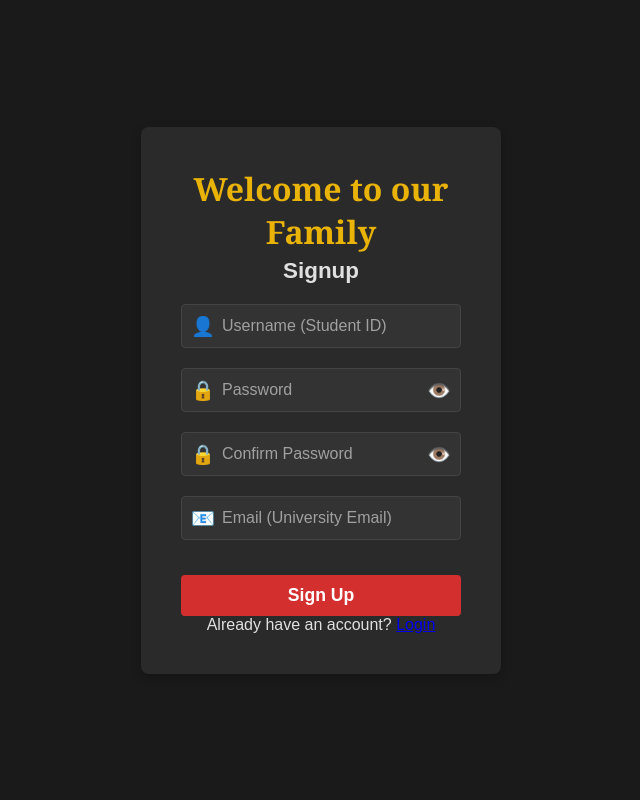
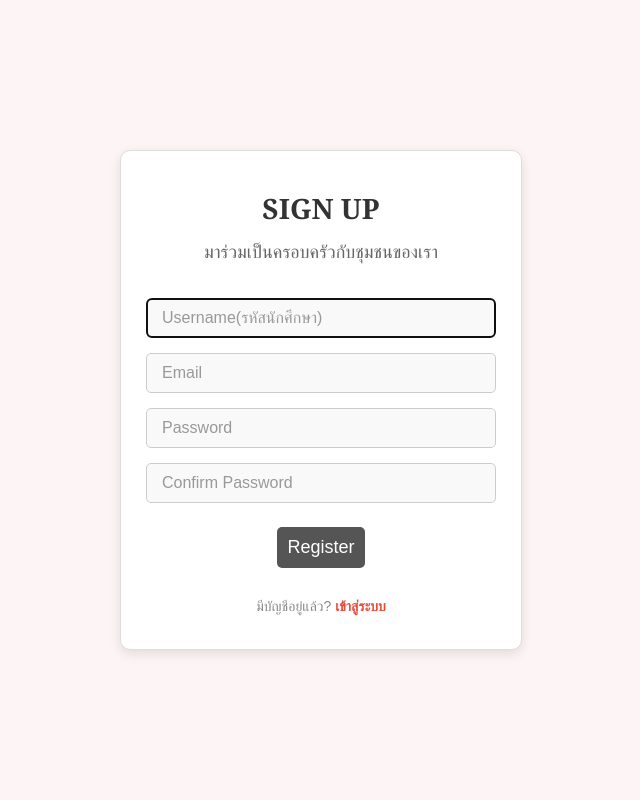
Before and after one commit to 6610685239/cn331-project, a Django app: page /accounts/register/ in a window 1280 px wide. Shown: the whole page, without its empty margins (319-959 px from the left). Run offline with Django 5.2, Linux system fonts and the light colour scheme.

Commit message:
HTML CSS

```diff
--- a/WebAppProject/accounts/static/css/style.css
+++ /dev/null
@@ -1,154 +0,0 @@
-/* ตั้งค่าเบื้องต้น */
-* {
-    box-sizing: border-box;
-    margin: 0;
-    padding: 0;
-}
-
-body {
-    font-family: Arial, sans-serif;
-    background-color: #1a1a1a; /* พื้นหลังสีเข้ม */
-    color: #e0e0e0; /* สีข้อความให้ดูสบายตา */
-    display: flex;
-    justify-content: center;
-    align-items: center;
-    min-height: 100vh;
-}
-
-/* คอนเทนเนอร์หลัก */
-.container {
-    background-color: #2a2a2a; /* พื้นหลังสีเข้มของกรอบ */
-    padding: 40px;
-    border-radius: 8px;
-    box-shadow: 0 4px 12px rgba(0, 0, 0, 0.2);
-    width: 100%;
-    max-width: 360px;
-    text-align: center;
-}
-
-/* สไตล์สำหรับ header */
-header h1 {
-    font-family: 'Georgia', serif;
-    font-size: 2rem;
-    color: #eab308; /* สีเหลืองธรรมศาสตร์ */
-    margin-bottom: 5px;
-}
-
-header h2 {
-    font-size: 1.4rem;
-    color: #e0e0e0;
-    margin-bottom: 20px;
-}
-
-/* ฟอร์มสไตล์ */
-.form-section form {
-    display: flex;
-    flex-direction: column;
-    gap: 15px;
-}
-
-/* สไตล์ input fields */
-.input-group {
-    position: relative;
-    margin-bottom: 20px;
-}
-
-.input-group input[type="text"],
-.input-group input[type="password"],
-.input-group input[type="email"] {
-    width: 100%;
-    padding: 12px 40px 12px 40px;
-    border: 1px solid #444444; /* ขอบสีเทาเข้ม */
-    border-radius: 4px;
-    font-size: 1rem;
-    color: #e0e0e0;
-    background-color: #333333;
-    outline: none;
-}
-
-input[type="text"]::placeholder,
-input[type="password"]::placeholder,
-input[type="email"]::placeholder {
-    color: #a0a0a0;
-}
-
-/* ไอคอนสำหรับ input fields */
-.input-group .icon {
-    position: absolute;
-    left: 10px;
-    top: 50%;
-    transform: translateY(-50%);
-    font-size: 1.2rem;
-    color: #eab308; /* สีเหลืองธรรมศาสตร์ */
-}
-
-/* สไตล์ปุ่ม login และ register */
-button[type="submit"] {
-    width: 100%;
-    padding: 10px;
-    border: none;
-    border-radius: 4px;
-    background-color: #d32f2f; /* สีแดงธรรมศาสตร์ */
-    color: white;
-    font-size: 1.1rem;
-    font-weight: bold;
-    cursor: pointer;
-    transition: background-color 0.3s ease;
-    margin-top: 15px;
-}
-
-button[type="submit"]:hover {
-    background-color: #b71c1c;
-}
-
-/* สไตล์ปุ่มแสดงรหัสผ่าน */
-.toggle-password {
-    position: absolute;
-    right: 10px;
-    top: 50%;
-    transform: translateY(-50%);
-    font-size: 1.2rem;
-    color: #888888;
-    cursor: pointer;
-}
-
-/* Remember me */
-.remember-me {
-    display: flex;
-    align-items: center;
-    gap: 8px;
-    font-size: 0.9rem;
-    color: #e0e0e0;
-    margin-bottom: 20px;
-}
-
-/* ลิงก์เพิ่มเติม (ใช้ได้ทั้งหน้า Login และ Register) */
-.link-text {
-    font-size: 0.9rem;
-    color: #e0e0e0;
-    margin-top: 15px;
-}
-
-.link-text a {
-    color: #eab308; /* สีเหลืองธรรมศาสตร์ */
-    text-decoration: none;
-}
-
-.link-text a:hover {
-    text-decoration: underline;
-}
-
-/* ข้อความแจ้งเตือน */
-.messages {
-    margin-top: 20px;
-    font-size: 0.9rem;
-}
-
-.alert {
-    padding: 10px;
-    background-color: #f44336;
-    color: white;
-    border-radius: 4px;
-    margin-bottom: 10px;
-    text-align: left;
-}
--- /dev/null
+++ b/WebAppProject/accounts/static/css/style_register.css
@@ -0,0 +1,119 @@
+/* Background and container styling */
+body {
+    display: flex;
+    justify-content: center;
+    align-items: center;
+    height: 100vh;
+    margin: 0;
+    font-family: 'Kanit', sans-serif; /* เปลี่ยนฟอนต์เป็น Kanit */
+    background-color: #fdf5f5;
+}
+
+.container {
+    width: 350px;
+    padding: 20px 25px;
+    background-color: white;
+    border: 1px solid #ddd;
+    border-radius: 10px;
+    text-align: center;
+    box-shadow: 0 4px 12px rgba(0, 0, 0, 0.1);
+}
+
+/* Title styling */
+header h1 {
+    font-size: 28px;
+    color: #333;
+    margin-bottom: 10px;
+    font-family: 'Georgia', serif;
+}
+
+header h2 {
+    font-size: 18px;
+    color: #666;
+    margin-bottom: 20px;
+    font-weight: normal;
+}
+
+/* Form input styling */
+.register-form-section {
+    display: flex;
+    flex-direction: column;
+    gap: 15px;
+}
+
+.register-form input[type="text"],
+.register-form input[type="password"],
+.register-form input[type="email"] {
+    width: 100%;
+    padding: 10px 15px;
+    border: 1px solid #ccc;
+    border-radius: 5px;
+    font-size: 16px;
+    background-color: #f9f9f9;
+    box-sizing: border-box;
+}
+
+.register-form input[type="text"]::placeholder,
+.register-form input[type="password"]::placeholder,
+.register-form input[type="email"]::placeholder {
+    color: #999;
+}
+
+/* Button styling */
+.register-form button {
+    background-color: #555;
+    color: white;
+    border: none;
+    border-radius: 5px;
+    padding: 10px;
+    font-size: 18px;
+    cursor: pointer;
+    transition: background-color 0.3s ease;
+    margin-top: 10px;
+}
+
+.register-form button:hover {
+    background-color: #D32F2F;
+}
+
+/* Message and link styling */
+.register-form-section p {
+    margin-top: 15px;
+    font-size: 14px;
+    color: #888;
+}
+
+.register-form-section p a {
+    color: #e74c3c;
+    text-decoration: none;
+    font-weight: bold;
+}
+
+.register-form-section p a:hover {
+    text-decoration: underline;
+}
+
+/* Alert message styling */
+.messages {
+    margin-top: 10px;
+    font-size: 14px;
+}
+
+.alert {
+    border-radius: 4px;
+    padding: 10px;
+    color: white;
+    font-size: 14px;
+}
+
+.alert.success {
+    background-color: #4caf50;
+}
+
+.alert.error {
+    background-color: #f44336;
+}
+
+label {
+    display: none;
+}
--- a/WebAppProject/accounts/templates/register.html
+++ b/WebAppProject/accounts/templates/register.html
@@ -1,53 +1,26 @@
 {% load static %}
 <!DOCTYPE html>
-<html lang="th">
+<html lang="en">
 <head>
     <meta charset="UTF-8">
     <meta name="viewport" content="width=device-width, initial-scale=1.0">
     <title>Register</title>
-    <link rel="stylesheet" href="{% static 'css/style.css' %}">
+    <link rel="stylesheet" href="{% static 'css/style_register.css' %}">
 </head>
 <body>
     <div class="container">
         <header>
-            <h1>Welcome to our Family</h1>
-            <h2>Signup</h2>
+            <h1>SIGN UP</h1>
+            <h2>มาร่วมเป็นครอบครัวกับชุมชนของเรา</h2>
         </header>
 
         <section class="register-form-section">
             <form method="post" class="register-form">
                 {% csrf_token %}
-
-                <!-- ฟิลด์ Username -->
-                <div class="input-group">
-                    <span class="icon">👤</span>
-                    <input type="text" name="username" placeholder="Username (Student ID)" required>
-                </div>
-
-                <!-- ฟิลด์ Password -->
-                <div class="input-group">
-                    <span class="icon">🔒</span>
-                    <input type="password" name="password1" placeholder="Password" required>
-                    <span class="toggle-password">👁️</span>
-                </div>
-
-                <!-- ฟิลด์ Confirm Password -->
-                <div class="input-group">
-                    <span class="icon">🔒</span>
-                    <input type="password" name="password2" placeholder="Confirm Password" required>
-                    <span class="toggle-password">👁️</span>
-                </div>
-
-                <!-- ฟิลด์ Email -->
-                <div class="input-group">
-                    <span class="icon">📧</span>
-                    <input type="email" name="email" placeholder="Email (University Email)" required>
-                </div>
-
-                <button type="submit" class="register-button">Sign Up</button>
+                {{ form.as_p }}
+                <button type="submit">Register</button>
             </form>
-
-            <p class="login-link">Already have an account? <a href="{% url 'home' %}">Login</a></p>
+            <p>มีบัญชีอยู่แล้ว? <a href="{% url 'home' %}">เข้าสู่ระบบ</a></p>
         </section>
 
         {% if messages %}
```
Also changed, not shown: WebAppProject/accounts/static/css/style_about.css (+33 -28 lines), WebAppProject/accounts/static/css/style_home.css (added, +110 -0 lines), WebAppProject/accounts/templates/home.html (+6 -40 lines), WebAppProject/accounts/templates/user_home.html (+61 -68 lines), WebAppProject/db.sqlite3.
